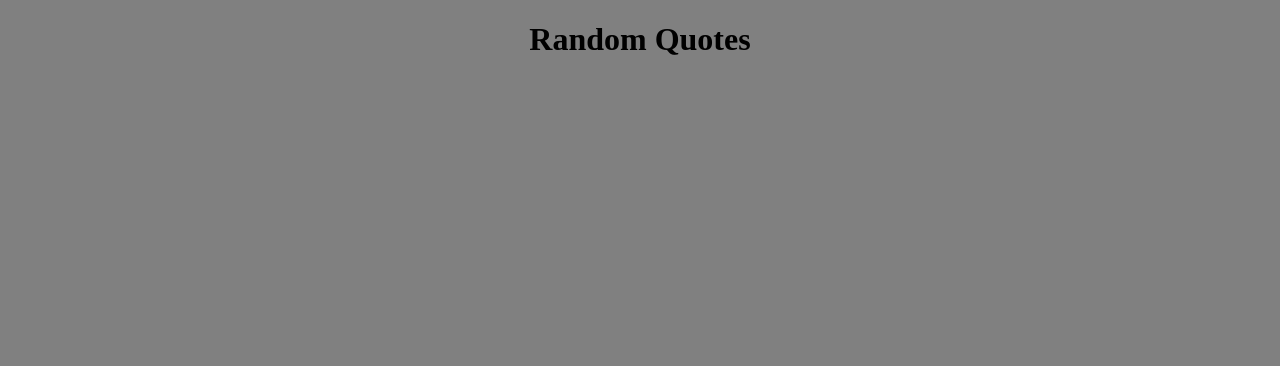
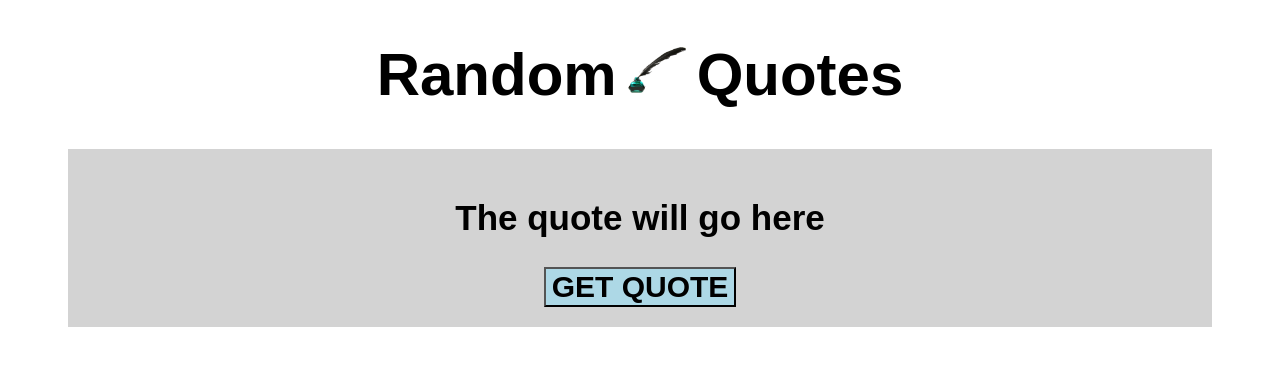
Before and after one commit to karenastevens/randomquotes, a plain HTML site: page index.html in a window 1280 px wide. Drawn offline with Linux system fonts and the light colour scheme; a web font is replaced by a local one.

Commit message:
Finish home page layout

```diff
--- a/CSS/stylesheet.css
+++ b/CSS/stylesheet.css
@@ -1,10 +1,37 @@
+@import url('https://fonts.googleapis.com/css?family=Bubbler+One');
 
 /* body */
 
 body {
-  background-color: gray;
+  background-color: white;
+  font-family: 'Bubbler One', sans-serif;
 }
 
 h1 {
   text-align: center;
+  font-size: 60px;
+  font-weight: bold;
 }
+
+h2 {
+  text-align: center;
+  font-size: 35px;
+}
+
+#title-image {
+  height: 50px;
+  width: 80px;
+}
+
+#quote-box {
+  background-color: lightgray;
+  padding: 20px 20px 20px 20px;
+  margin-left: 60px;
+  margin-right: 60px;
+}
+
+#quote-button {
+  background-color: lightblue;
+  font-weight: bold;
+  font-size: 30px;
+}
--- a/index.html
+++ b/index.html
@@ -5,6 +5,12 @@
     <link rel="stylesheet" type="text/css" href="css/stylesheet.css">
   </head>
   <body>
-    <h1>Random Quotes</h1>
+    <h1>Random<img id="title-image" src="images/pen.png" alt="fountain pen">Quotes</h1>
+    <div class="container" id="quote-box">
+      <h2 id="quote-target">The quote will go here</h2>
+      <div style="text-align:center">
+        <button id="quote-button">GET QUOTE</button>
+      </div>
+    </div>
   </body>
 </html>
```
Also changed, not shown: images/pen.png (added).
